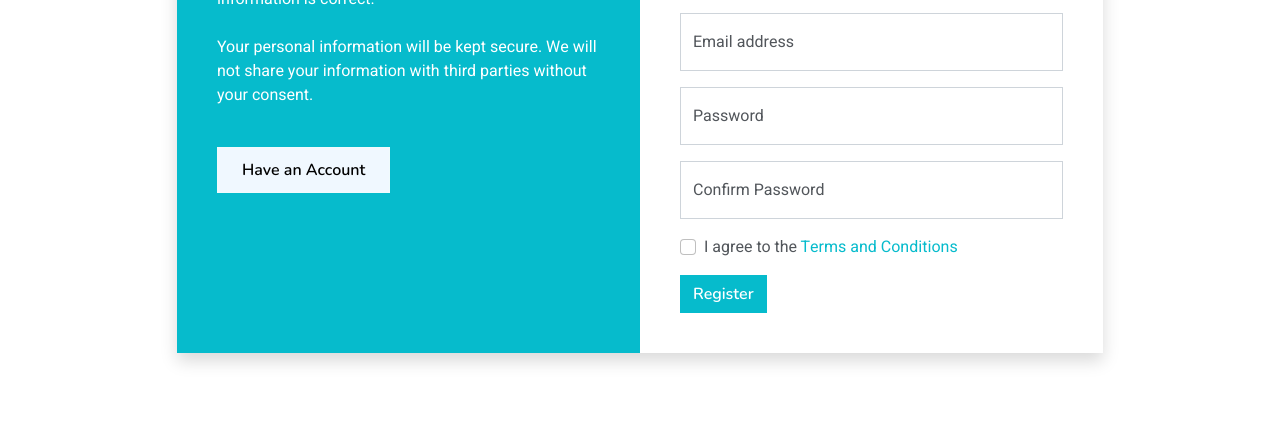
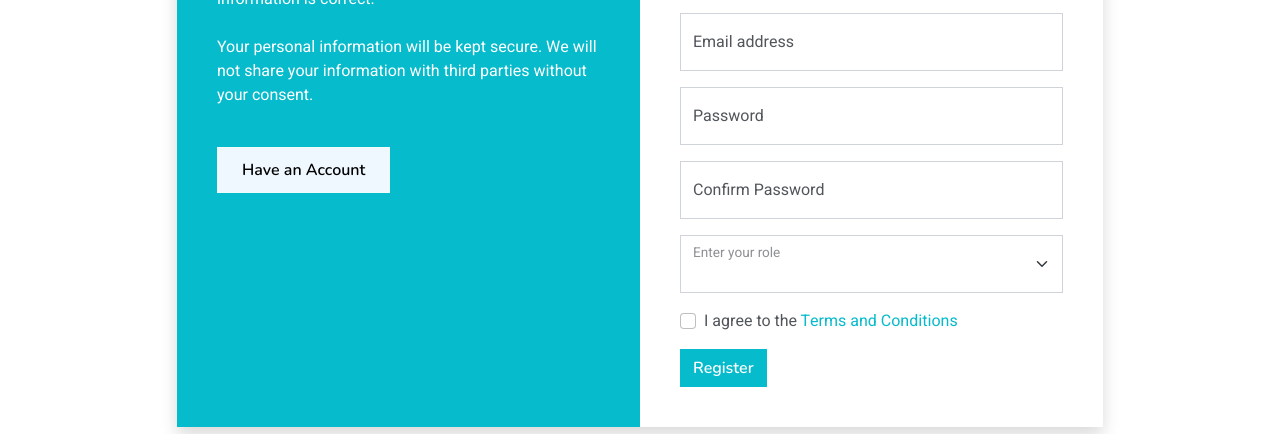
Before and after one commit to patee1811/Course-Tech, a plain HTML site: page frontend/signup.html in a window 1280 px wide. Shown: the part 366-800 px from the top of the page. Drawn offline with nearby package versions, Linux system fonts and the light colour scheme.

Commit message:
fix sign up

```diff
--- a/frontend/signup.html
+++ b/frontend/signup.html
@@ -121,6 +121,15 @@
                             <label for="confirm-password">Confirm Password</label>
                         </div>
 
+                        <div class="form-floating mb-3">
+                            <select class="form-select" id="role" aria-label="Enter your role" required>
+                              <option value="" selected disabled></option>
+                              <option value="1">Student</option>
+                              <option value="2">Teacher</option>
+                            </select>
+                            <label for="role">Enter your role</label>
+                        </div>
+
                         <!-- Checkbox -->
                         <div class="form-check mb-3">
                             <input class="form-check-input" type="checkbox" id="agree" required>
```
